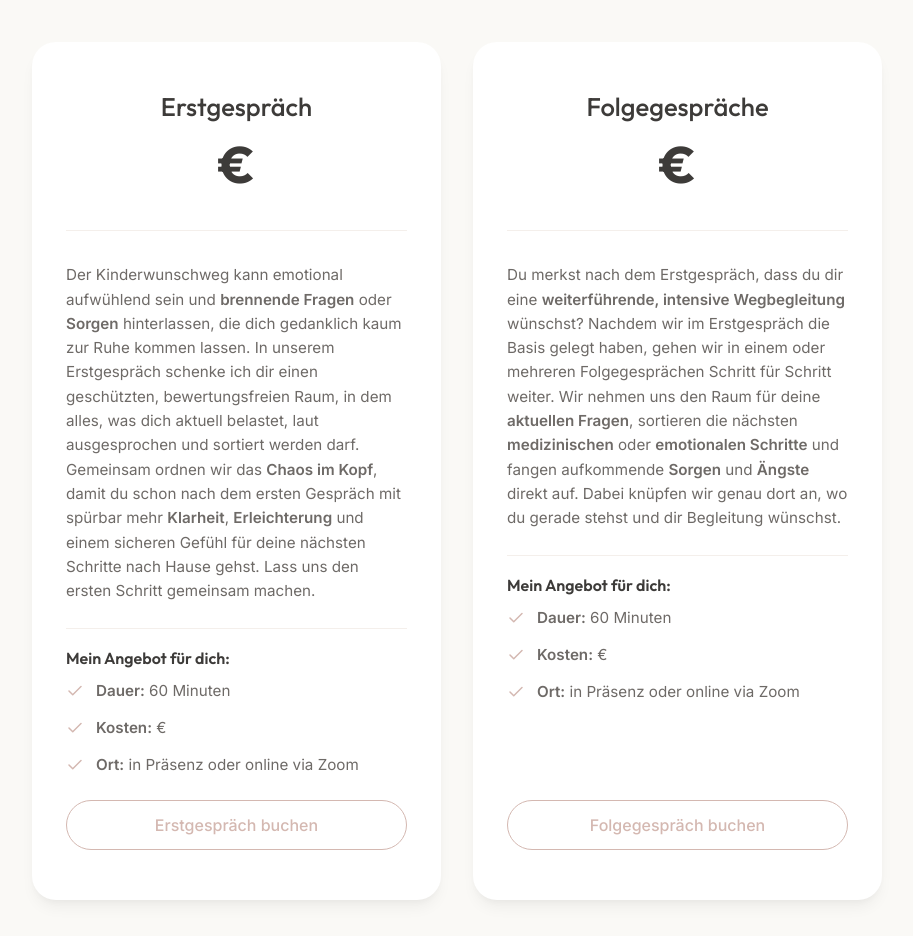
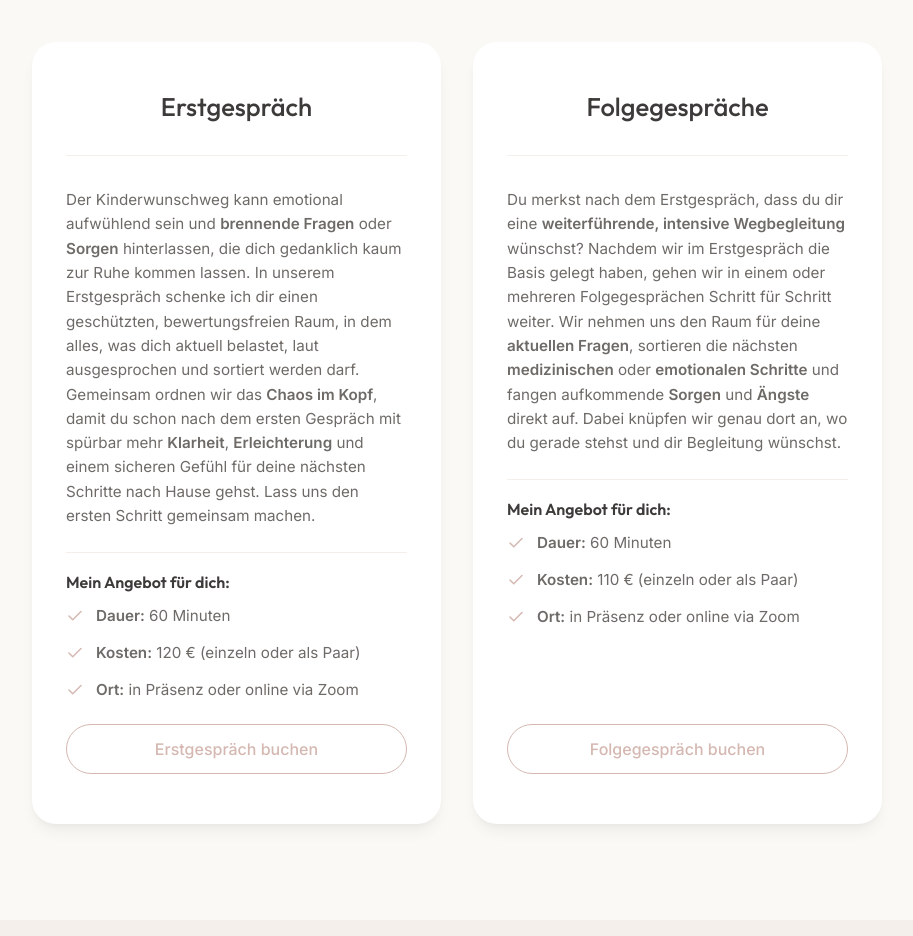
Before and after one commit to nielsinoglindini/kinderwunsch, a React (Vite) app: page / in a window 1280 px wide. Shown: the part 3960-4896 px from the top of the page, without its empty margins (183-1096 px from the left). Built offline with nearby package versions, Linux system fonts and the light colour scheme.

Commit message:
feat: update consultation pricing information and remove redundant price displays

```diff
--- a/src/App.tsx
+++ b/src/App.tsx
@@ -283,9 +283,6 @@ function App() {
             <div className="pricing-card animate-on-scroll">
               <div className="pricing-card-header">
                 <h3>Erstgespräch</h3>
-                <div className="price-display">
-                  <span className="price-amount">€</span>
-                </div>
               </div>
               <p className="pricing-description" style={{ color: 'var(--color-text-muted)', fontSize: '0.95rem', lineHeight: '1.6', marginBottom: '24px' }}>
                 Der Kinderwunschweg kann emotional aufwühlend sein und <strong>brennende Fragen</strong> oder <strong>Sorgen</strong> hinterlassen, die dich gedanklich kaum zur Ruhe kommen lassen. In unserem Erstgespräch schenke ich dir einen geschützten, bewertungsfreien Raum, in dem alles, was dich aktuell belastet, laut ausgesprochen und sortiert werden darf. Gemeinsam ordnen wir das <strong>Chaos im Kopf</strong>, damit du schon nach dem ersten Gespräch mit spürbar mehr <strong>Klarheit</strong>, <strong>Erleichterung</strong> und einem sicheren Gefühl für deine nächsten Schritte nach Hause gehst. Lass uns den ersten Schritt gemeinsam machen.
@@ -299,7 +296,7 @@ function App() {
                   </li>
                   <li className="pricing-feature-item">
                     <Check size={18} color="var(--color-primary)" />
-                    <span><strong>Kosten:</strong> €</span>
+                    <span><strong>Kosten:</strong> 120 € (einzeln oder als Paar)</span>
                   </li>
                   <li className="pricing-feature-item">
                     <Check size={18} color="var(--color-primary)" />
@@ -320,9 +317,6 @@ function App() {
             <div className="pricing-card animate-on-scroll" style={{ transitionDelay: '0.1s' }}>
               <div className="pricing-card-header">
                 <h3>Folgegespräche</h3>
-                <div className="price-display">
-                  <span className="price-amount">€</span>
-                </div>
               </div>
               <p className="pricing-description" style={{ color: 'var(--color-text-muted)', fontSize: '0.95rem', lineHeight: '1.6', marginBottom: '24px' }}>
                 Du merkst nach dem Erstgespräch, dass du dir eine <strong>weiterführende, intensive Wegbegleitung</strong> wünschst? Nachdem wir im Erstgespräch die Basis gelegt haben, gehen wir in einem oder mehreren Folgegesprächen Schritt für Schritt weiter. Wir nehmen uns den Raum für deine <strong>aktuellen Fragen</strong>, sortieren die nächsten <strong>medizinischen</strong> oder <strong>emotionalen Schritte</strong> und fangen aufkommende <strong>Sorgen</strong> und <strong>Ängste</strong> direkt auf. Dabei knüpfen wir genau dort an, wo du gerade stehst und dir Begleitung wünschst.
@@ -336,7 +330,7 @@ function App() {
                   </li>
                   <li className="pricing-feature-item">
                     <Check size={18} color="var(--color-primary)" />
-                    <span><strong>Kosten:</strong> €</span>
+                    <span><strong>Kosten:</strong> 110 € (einzeln oder als Paar)</span>
                   </li>
                   <li className="pricing-feature-item">
                     <Check size={18} color="var(--color-primary)" />
--- a/src/components/BookingModal.tsx
+++ b/src/components/BookingModal.tsx
@@ -21,14 +21,14 @@ const SERVICES: Service[] = [
     id: 'initial',
     title: 'Erstgespräch',
     duration: '60 Minuten',
-    price: '€',
+    price: '120 €',
     description: 'Brennende Fragen & Sorgen sortieren, Klarheit & Erleichterung finden'
   },
   {
     id: 'followup',
     title: 'Folgegespräche',
     duration: '60 Minuten',
-    price: '€',
+    price: '110 €',
     description: 'Fortlaufende, tiefgehende Wegbegleitung Schritt für Schritt'
   }
 ];
```
